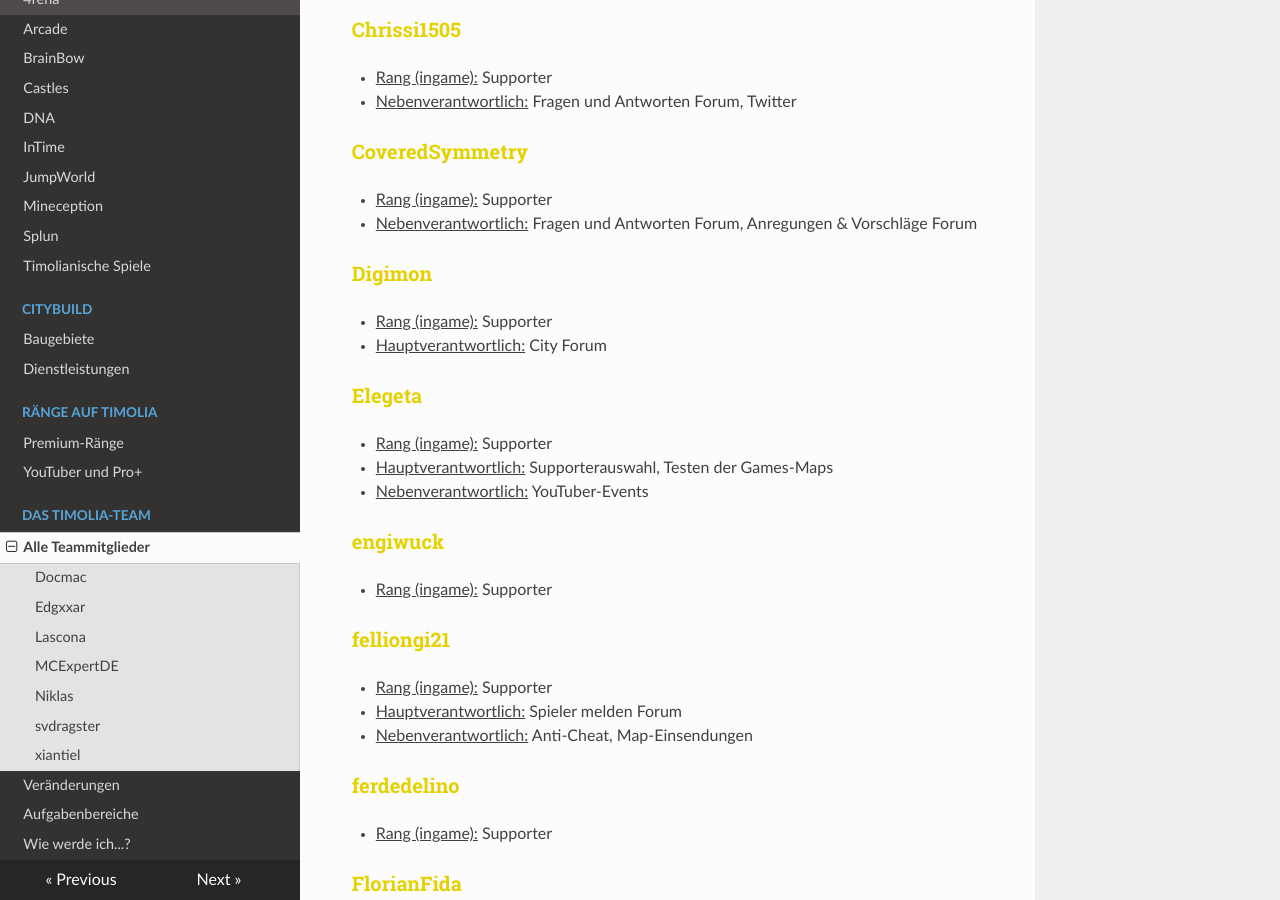
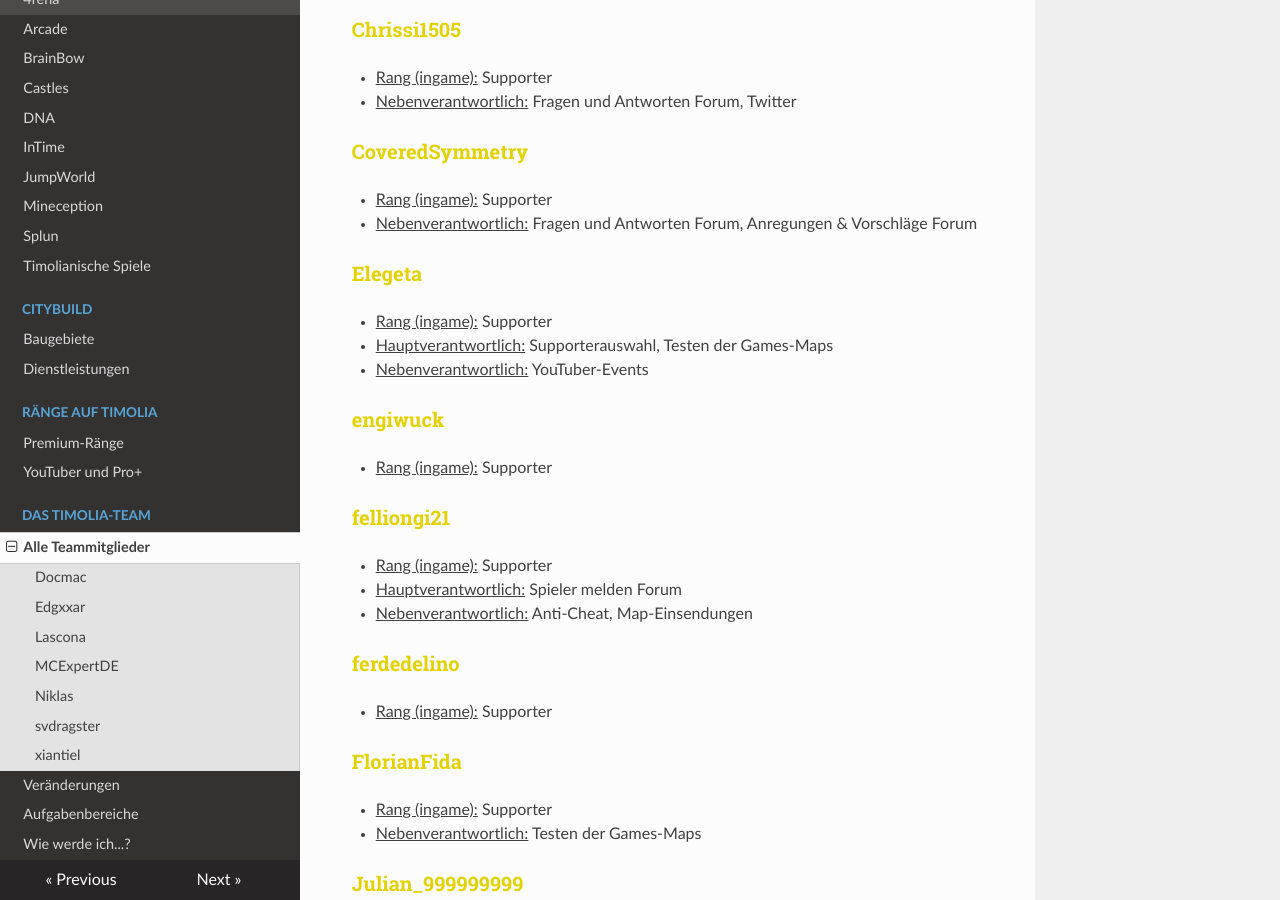
Before and after one commit to TimoliaDE/HowTo, an MkDocs documentation site: the page built from docs/team/members.md, in a window 1280 px wide and 900 px high, scrolled down 4811 px. Built offline with MkDocs 1.6.1, drawn with Linux system fonts in a browser that asks for light colours; nearby versions of some CDN libraries; old or Windows-style settings are respelled for this version of MkDocs.

Commit message:
Update members.md

```diff
--- a/docs/team/members.md
+++ b/docs/team/members.md
@@ -153,10 +153,6 @@ Sie stehen für alle grundlegenden Fragen und Reports zur Verfügung und sind di
 - <u>Rang (ingame):</u> Supporter
 - <u>Nebenverantwortlich:</u> Fragen und Antworten Forum, Anregungen & Vorschläge Forum
 
-### <strong><span style="color:#E4D100">Digimon</span></strong>
-- <u>Rang (ingame):</u> Supporter
-- <u>Hauptverantwortlich:</u> City Forum
-
 ### <strong><span style="color:#E4D100">Elegeta</span></strong>
 - <u>Rang (ingame):</u> Supporter
 - <u>Hauptverantwortlich:</u> Supporterauswahl, Testen der Games-Maps
```
